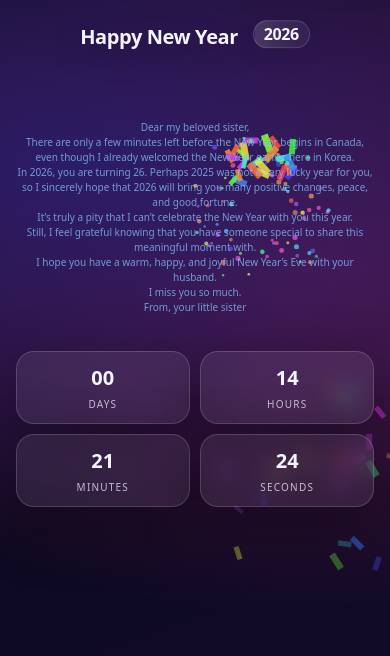
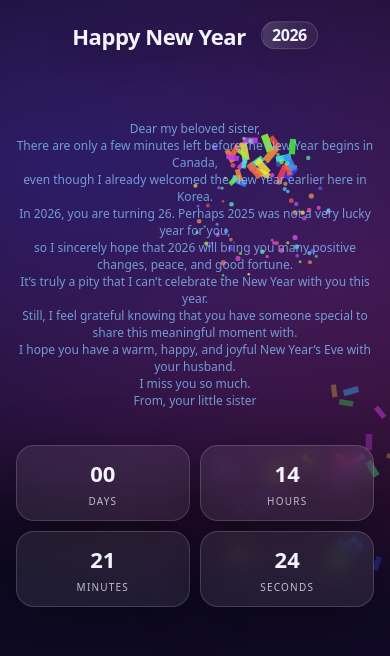
Before and after one commit to kimna2/Happy-New-Year, a plain HTML site: page index.html in a window 390 px wide. Drawn offline with Linux system fonts and the light colour scheme.

Commit message:
Add mobile responsive styles

```diff
--- a/style.css
+++ b/style.css
@@ -195,11 +195,17 @@ body{
 
   /* Đoạn thư (giữ hết chữ) */
   .subtitle{
-    font-size: 13px;
-    line-height: 1.5;
-    margin: 0 0 18px;
-    max-width: 92vw;
-    word-break: keep-all;
+    background: transparent !important;
+    border: none !important;
+    border-radius: 0 !important;
+    box-shadow: none !important;
+    padding: 0 !important;
+
+    max-height: none !important;
+    overflow: visible !important;
+
+    -webkit-backdrop-filter: none !important;
+    backdrop-filter: none !important;
   }
 
   /* Countdown 2x2 cho vừa màn hình */
@@ -233,14 +239,14 @@ body{
    @media (max-width: 420px){
 
   .title{
-    font-size: 20px;
+    font-size: 22px;
   }
 
   .subtitle{
-    font-size: 10px;
+    font-size: 12px;
   }
 
   .cd-box span{
-    font-size: 20px;
+    font-size: 22px;
   }
 }
```
